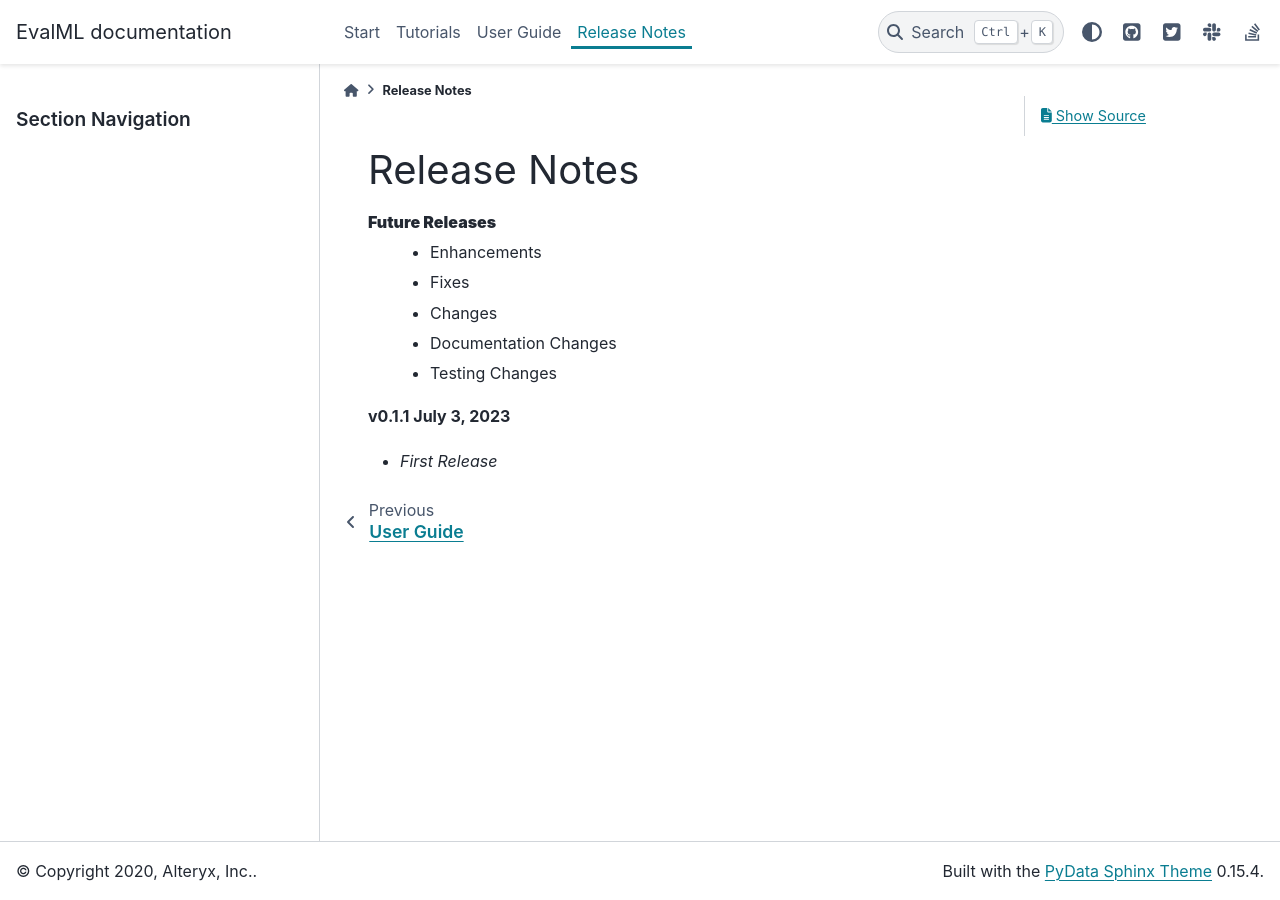
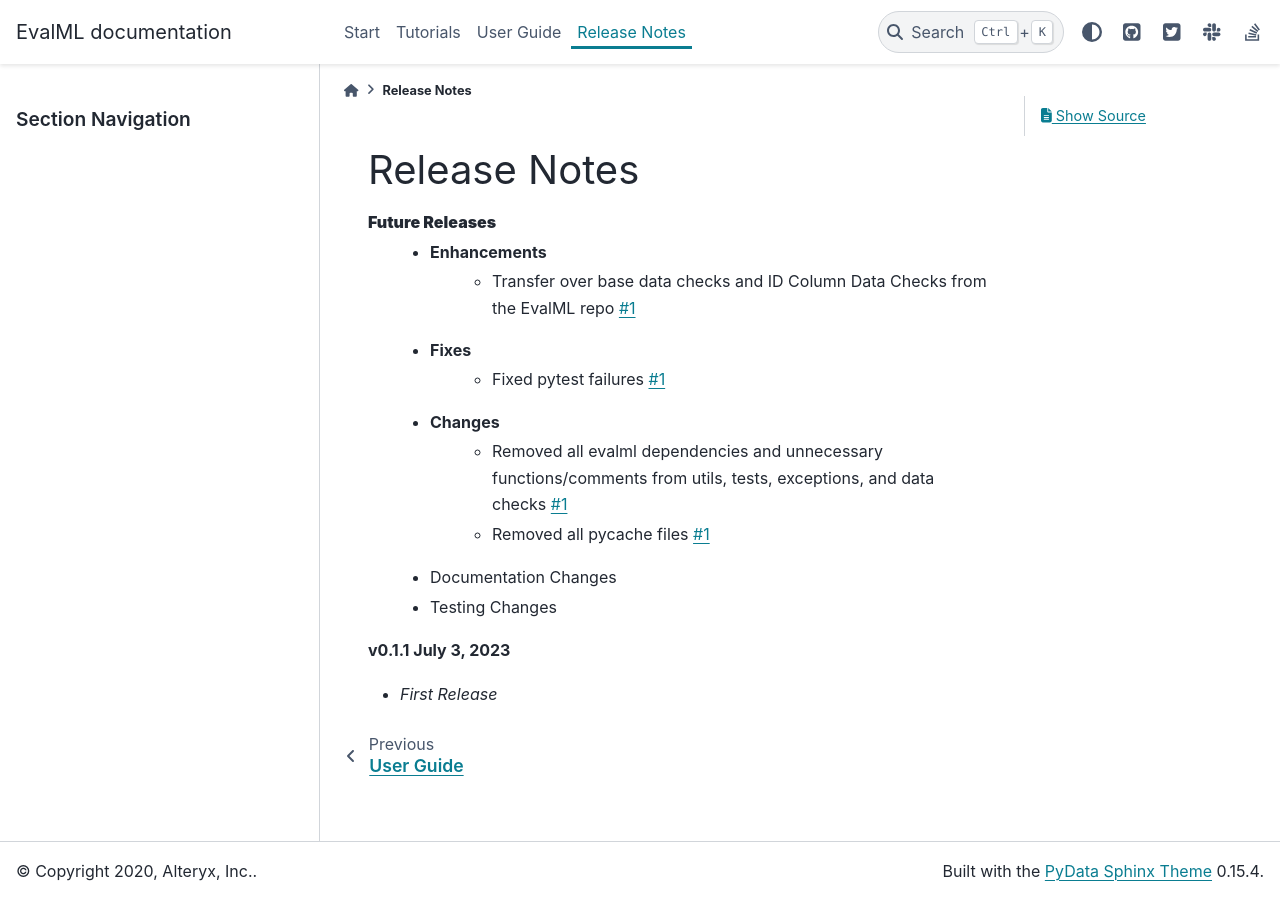
Before and after one commit to NabilFayak/datachecks, a Sphinx documentation site: the page built from docs/source/release_notes.rst, in a window 1280 px wide. Built offline with Sphinx 7.4.7 and the PyData theme 0.15.4, drawn with Linux system fonts in a browser that asks for light colours; pages that are not in the unit, such as notebooks, are missing from menus; the version number could not be read and is left out; comment, search, counter and statistics services are not loaded.

Commit message:
updated release notes

```diff
--- a/docs/source/release_notes.rst
+++ b/docs/source/release_notes.rst
@@ -2,8 +2,12 @@
 -------------
 **Future Releases**
     * Enhancements
+        * Transfer over base data checks and ID Column Data Checks from the EvalML repo :pr:`1`
     * Fixes
+        * Fixed pytest failures :pr:`1`
     * Changes
+        * Removed all evalml dependencies and unnecessary functions/comments from utils, tests, exceptions, and data checks :pr:`1`
+        * Removed all pycache files :pr:`1`
     * Documentation Changes
     * Testing Changes
 
```
